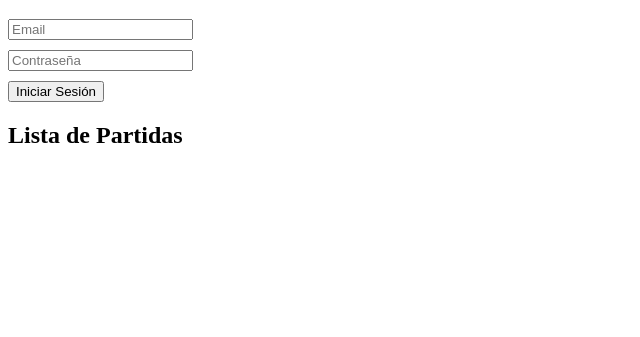
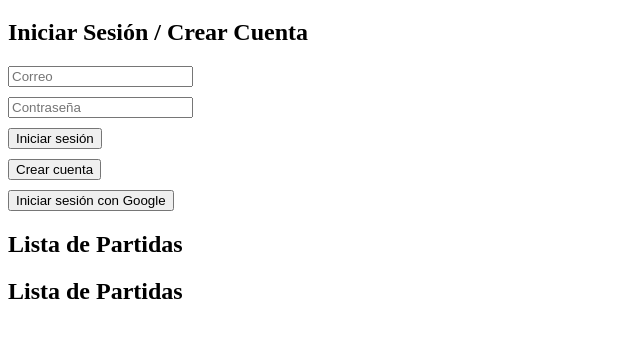
Before and after one commit to RodneydelValle/Personajes-y-sus-items, a plain HTML site: page index.html in a window 1280 px wide. Shown: the part 61-398 px from the top of the page, without its empty margins (0-640 px from the left). Drawn offline with Linux system fonts and the light colour scheme; no server answers.

Commit message:
agrega la autenticacion de google

```diff
--- a/index.html
+++ b/index.html
@@ -13,10 +13,13 @@
   <h1>Gestor de Partidas</h1>
 
   <div id="auth">
-    <input type="email" id="email" placeholder="Email">
+    <h2>Iniciar Sesión / Crear Cuenta</h2>
+    <input type="email" id="email" placeholder="Correo">
     <input type="password" id="password" placeholder="Contraseña">
-    <button id="loginBtn">Iniciar Sesión</button>
-    <button id="logoutBtn" style="display:none;">Cerrar Sesión</button>
+    <button id="loginBtn">Iniciar sesión</button>
+    <button id="registerBtn">Crear cuenta</button>
+    <button id="googleBtn">Iniciar sesión con Google</button>
+    <button id="logoutBtn" style="display:none;">Cerrar sesión</button>
   </div>
 
   <div id="adminPanel" style="display:none;">
@@ -27,5 +30,7 @@
 
   <h2>Lista de Partidas</h2>
   <div id="listaPartidas"></div>
+
+  <h2>Lista de Partidas</h2>
 </body>
 </html>
```
